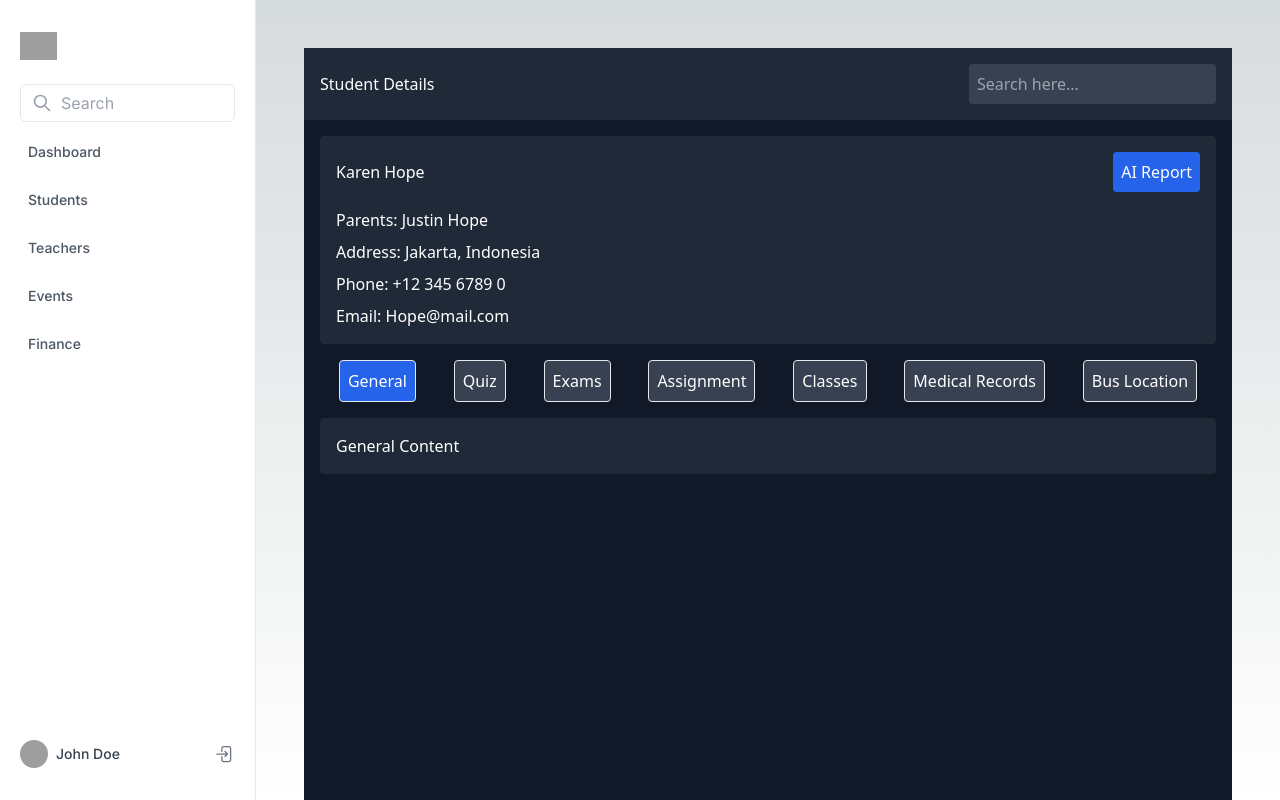
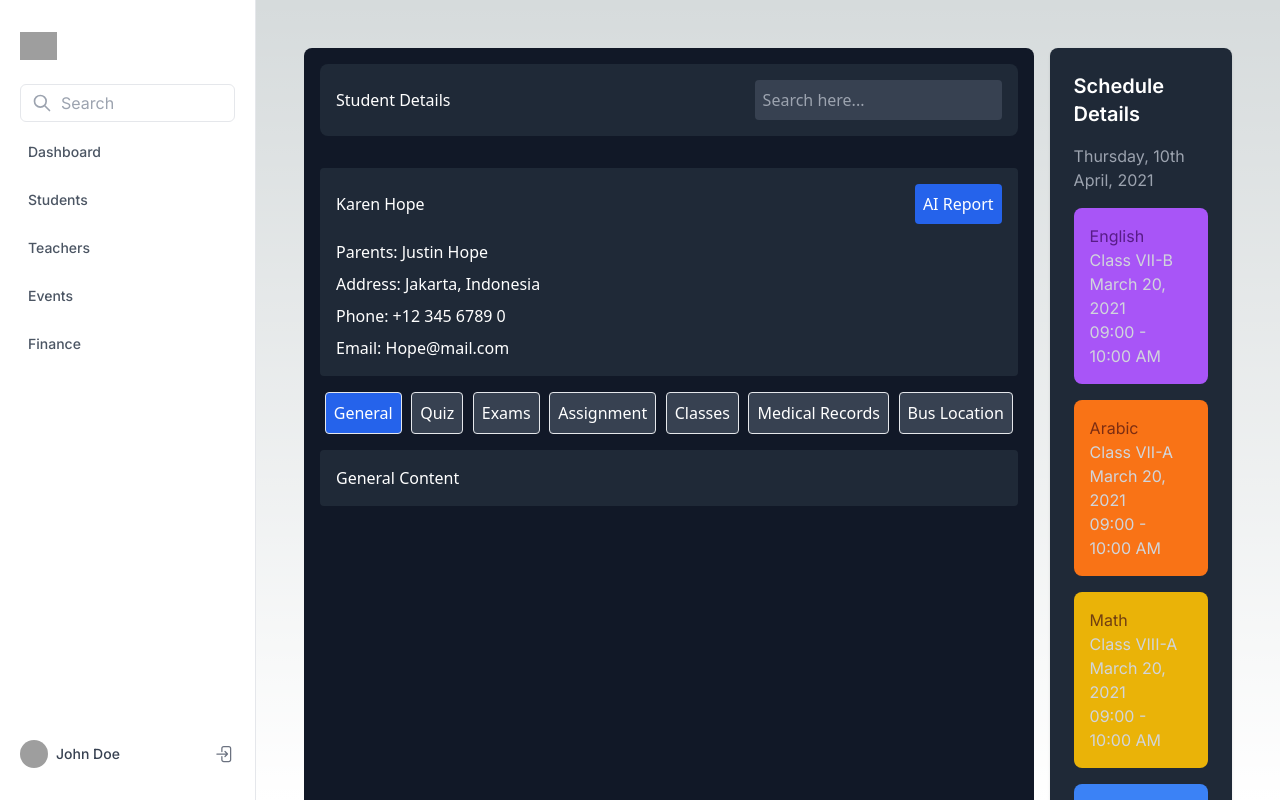
Before and after one commit to programmer-weeb/school-front, a Next.js app: page /sdetails in a window 1280 px wide. Built offline with nearby package versions, Linux system fonts and the light colour scheme; grey boxes are pictures that could not be loaded.

Commit message:
Student Schedule Details

```diff
--- a/app/sdetails/page.jsx
+++ b/app/sdetails/page.jsx
@@ -1,6 +1,7 @@
 'use client'
 
 import { useState } from "react";
+import Buslocation from "../students/[studentId]/bus-location/page";
 
 const StudentDetails = () => {
 	const [activeTab, setActiveTab] = useState('general');
@@ -20,18 +21,20 @@ const StudentDetails = () => {
 			case 'medicalRecords':
 				return <div>Medical Records Content</div>;
 			case 'busLocation':
-        return <div>Bus Location Content</div>;
+				return <div><Buslocation/></div>;
 			default:
 				return <div>General Content</div>;
 		}
 	};
 
 	return (
-    <div className="w-full min-h-screen bg-gray-900 text-white font-sans">
-      <div className="flex justify-between items-center p-4 bg-gray-800">
+		<div className="flex gap-4">
+			<div className="w-full min-h-screen bg-gray-900 text-white font-sans w-3/4 rounded-lg">
+				<div className="flex justify-between items-center p-4 bg-gray-800 rounded-lg m-4">
 					<h1>Student Details</h1>
 					<input type="search" placeholder="Search here..." className="p-2 rounded bg-gray-700 text-white" />
 				</div>
+				<div className="">
 					<div className="p-4">
 						<div className="bg-gray-800 p-4 rounded">
 							<div className="flex justify-between items-center mb-4">
@@ -93,8 +96,61 @@ const StudentDetails = () => {
 							{renderContent()}
 						</div>
 					</div>
+					{/* schedual */}
+
+				</div>
+			</div>
+			<div className="w-1/4">
+				<Schedual />
+			</div>
 		</div>
 	);
 };
 
 export default StudentDetails;
+
+
+function Schedual() {
+	return (
+		// <div className="bg-gray-800 p-6 rounded-lg shadow w-full ">
+		<div className="bg-gray-800 p-6 rounded-lg shadow ">
+			<h4 className="text-xl font-semibold mb-4 text-white">
+				Schedule Details
+			</h4>
+			<div className="mb-4">
+				<p className="text-gray-400">Thursday, 10th April, 2021</p>
+			</div>
+			<div className="space-y-4">
+				<div className="bg-purple-500 p-4 rounded-lg">
+					<p className="text-purple-900">English</p>
+					<p className="text-gray-300">Class VII-B</p>
+					<p className="text-gray-300">March 20, 2021</p>
+					<p className="text-gray-300">09:00 - 10:00 AM</p>
+				</div>
+				<div className="bg-orange-500 p-4 rounded-lg">
+					<p className="text-orange-900">Arabic</p>
+					<p className="text-gray-300">Class VII-A</p>
+					<p className="text-gray-300">March 20, 2021</p>
+					<p className="text-gray-300">09:00 - 10:00 AM</p>
+				</div>
+				<div className="bg-yellow-500 p-4 rounded-lg">
+					<p className="text-yellow-900">Math</p>
+					<p className="text-gray-300">Class VIII-A</p>
+					<p className="text-gray-300">March 20, 2021</p>
+					<p className="text-gray-300">09:00 - 10:00 AM</p>
+				</div>
+				<div className="bg-blue-500 p-4 rounded-lg">
+					<p className="text-blue-900">Science</p>
+					<p className="text-gray-300">Class VII-C</p>
+					<p className="text-gray-300">March 20, 2021</p>
+					<p className="text-gray-300">09:00 - 10:00 AM</p>
+				</div>
+			</div>
+			<div className="mt-4 text-center">
+				<button className="bg-purple-500 text-white px-4 py-2 rounded-full hover:bg-purple-600">
+					View More
+				</button>
+			</div>
+		</div>
+	)
+}
```
Lines whose indentation alone changed are shown as unchanged.
